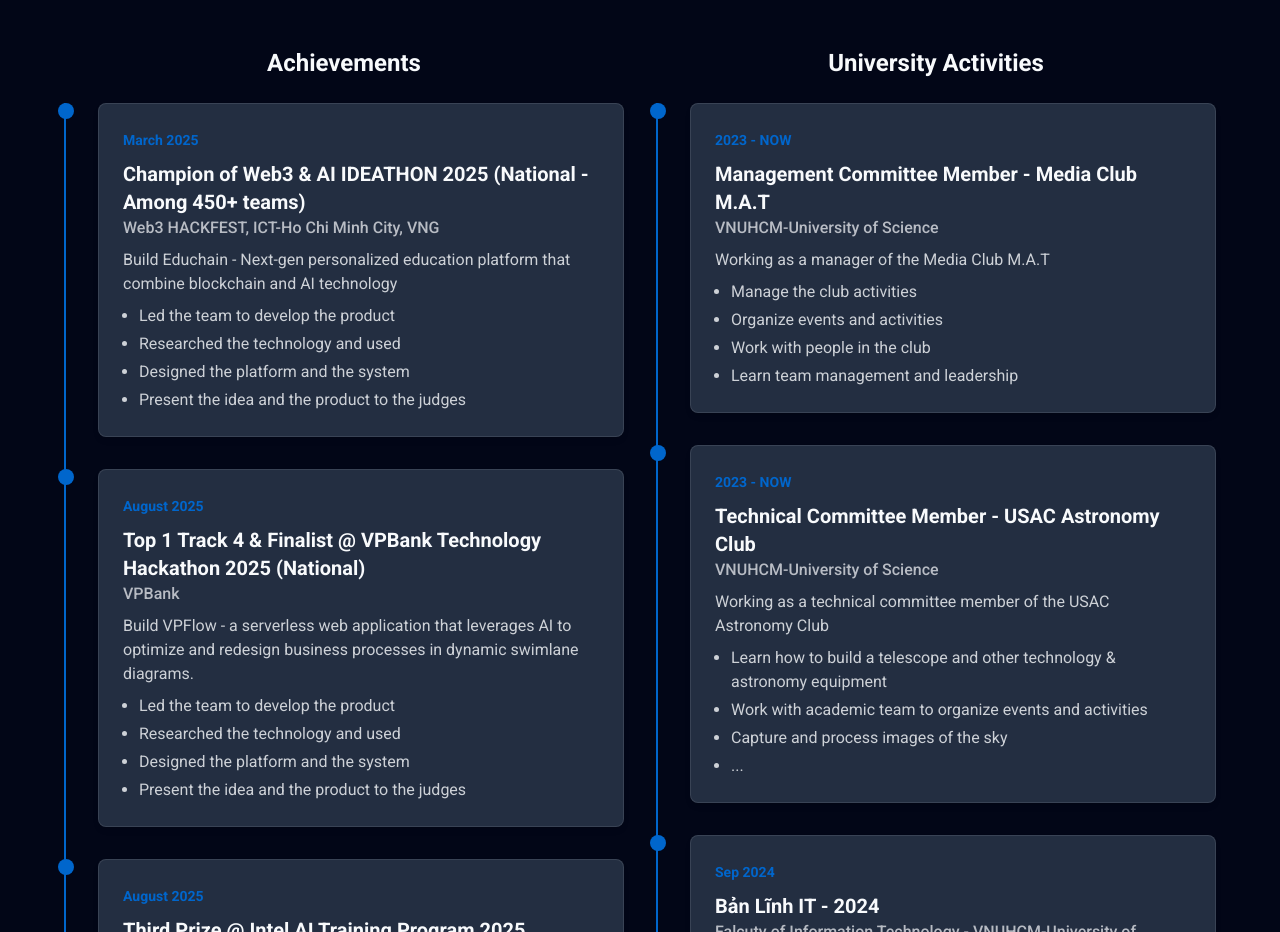
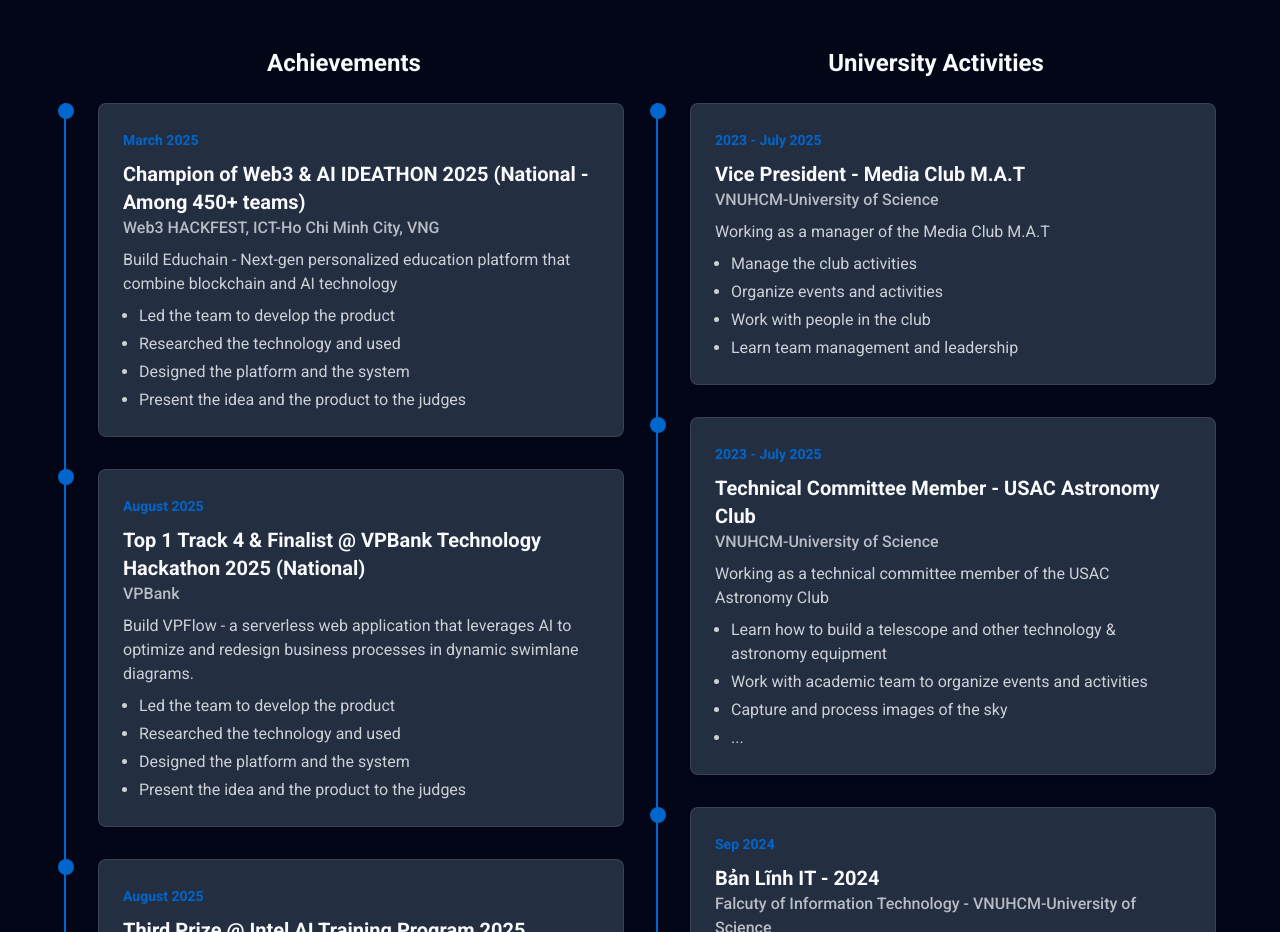
Before and after one commit to Tuprott991/Portfolio, a React (Vite) app: page / in a window 1280 px wide. Shown: the part 885-1817 px from the top of the page. Built offline with nearby package versions, Linux system fonts and the light colour scheme; the HTML template or start-up script is replaced by a standard one.

Commit message:
Update August Achievement

```diff
--- a/src/components/Timeline.jsx
+++ b/src/components/Timeline.jsx
@@ -117,8 +117,8 @@ const Timeline = () => {
   const universityWorks = [
 
     {
-      year: '2023 - NOW',
-      title: 'Management Committee Member - Media Club M.A.T',
+      year: '2023 - July 2025',
+      title: 'Vice President - Media Club M.A.T',
       company: 'VNUHCM-University of Science',
       description: 'Working as a manager of the Media Club M.A.T',
       achievements: [
@@ -129,7 +129,7 @@ const Timeline = () => {
       ]
     },
     {
-      year: '2023 - NOW',
+      year: '2023 - July 2025',
       title: 'Technical Committee Member - USAC Astronomy Club',
       company: 'VNUHCM-University of Science',
       description: 'Working as a technical committee member of the USAC Astronomy Club',
```
